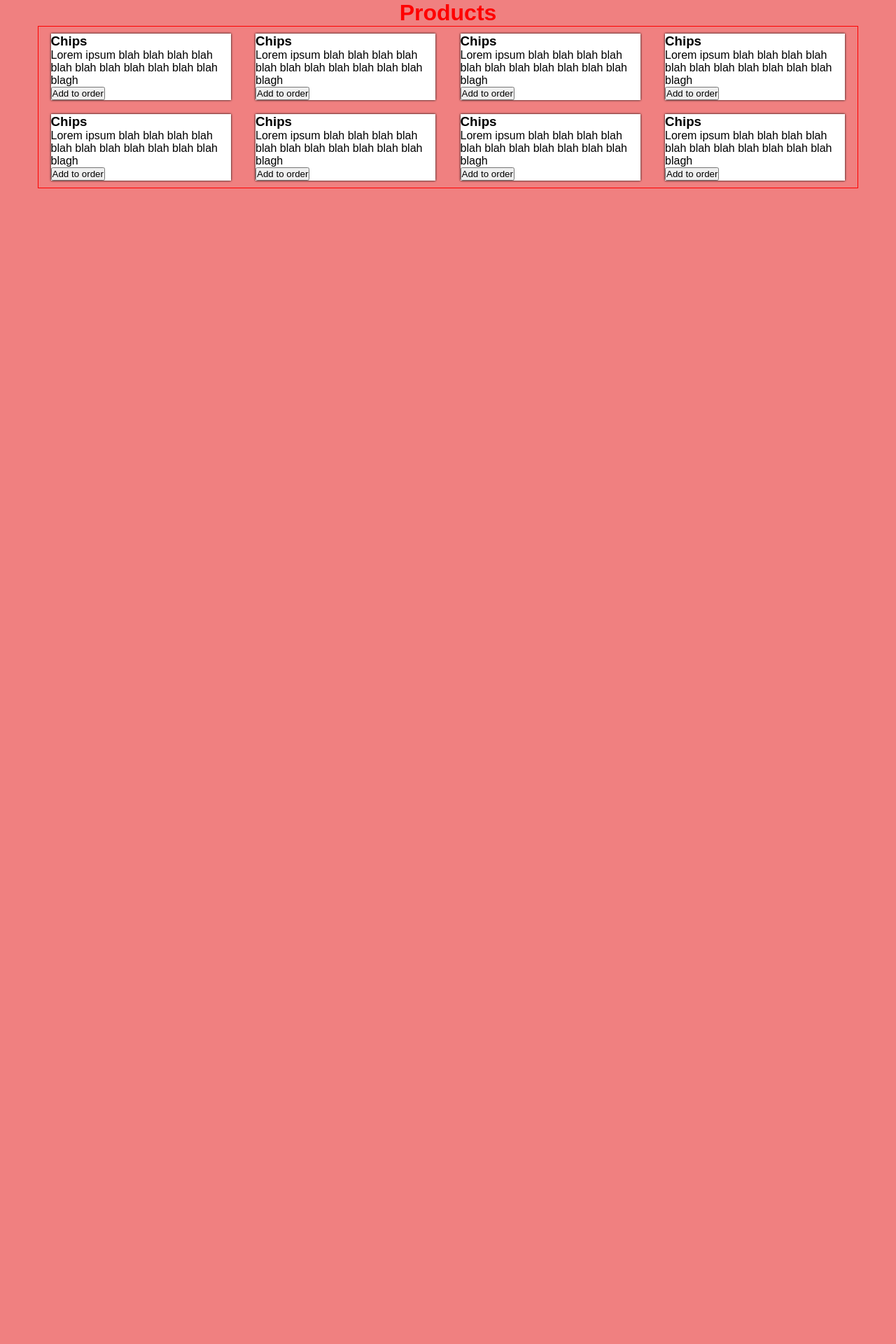
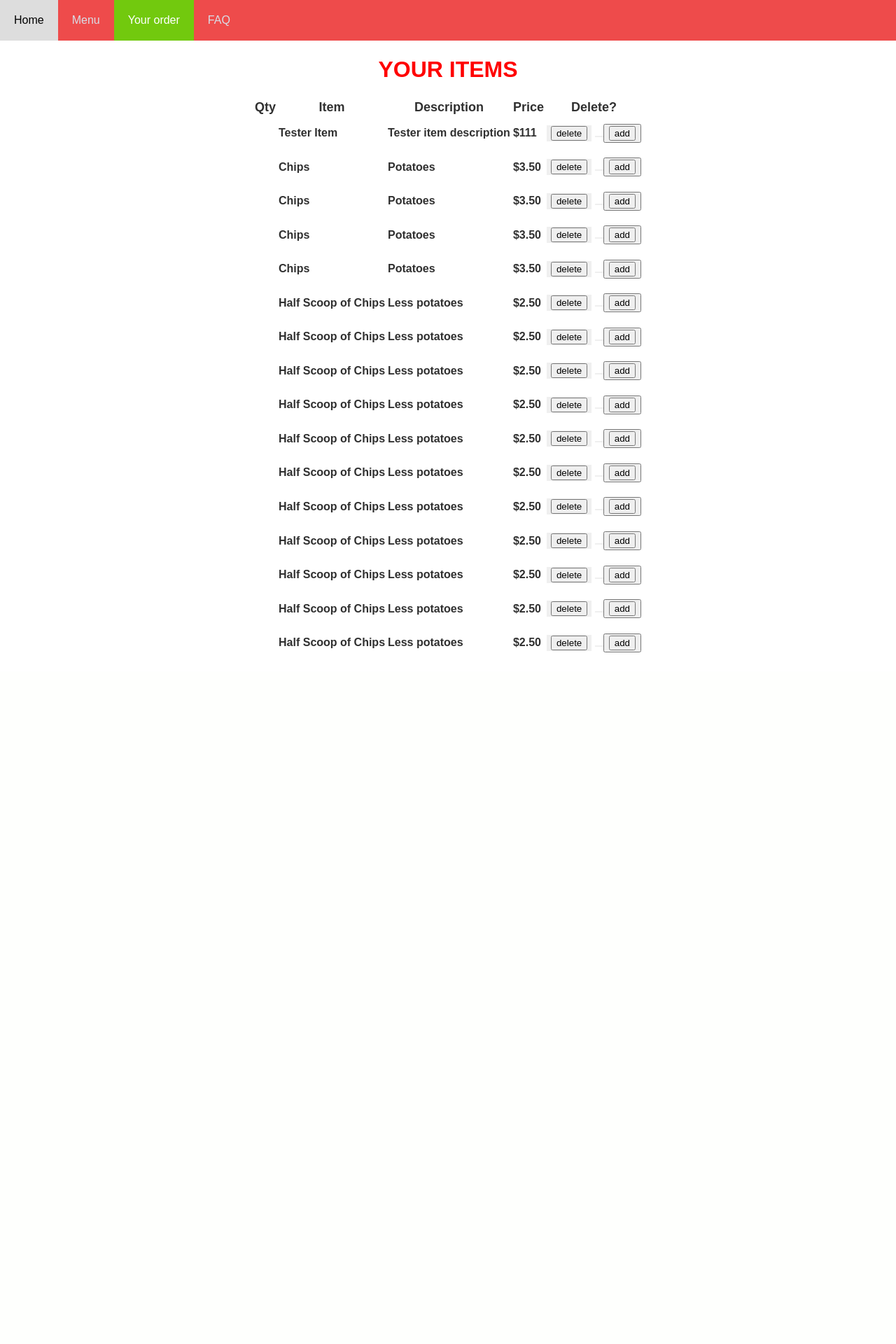
Before and after one commit to sophiayli/Sophia_webapp, a Flask app: page /tester in a window 1280 px wide. Shown: the top 1920 px of the page at 70% size. After the commit the page ends 932 px from the top, so only its background shows below. Run offline with Flask 2, Linux system fonts and the light colour scheme; data comes from the database, SQL or seed files in the repository; both versions use the stored data as it was after the commit.

Commit message:
added hover class to table rows
this makes it easier for users to see  which row their cursor is at when scrolling through their items
(because there are currently double ups of items - rather than  distinct items

```diff
--- a/main.py
+++ b/main.py
@@ -22,54 +22,46 @@ def close_connection(exception):
 def home():
     return render_template("index.html")
 
+#get items of a certain name
 @app.route("/menu", methods =['GET', 'POST'])
 def menu():
-   #get items with type name Chips
    cursor = get_db().cursor()
-   chips = "SELECT name, description, price FROM item WHERE type = 'Chips'"
+   chips = "SELECT id, name, description, price FROM item WHERE type = 'Chips'"
    cursor.execute(chips)
    chips = cursor.fetchall()
-   #get items with the name Fish
    cursor = get_db().cursor()
-   fish = "SELECT name, description, price FROM item WHERE type = 'Fish'"
+   fish = "SELECT id, name, description, price FROM item WHERE type = 'Fish'"
    cursor.execute(fish)
    fish = cursor.fetchall()
-   #get items with type name Popular
-   popular = "SELECT name, description, price FROM item WHERE type = 'Popular'"
+   popular = "SELECT id, name, description, price FROM item WHERE type = 'Popular'"
    cursor.execute(popular)
    popular = cursor.fetchall()
+
    return render_template("menu.html", chips = chips, fish = fish, popular = popular,)
 
-
+#deleting an item of the id called for
 @app.route("/orders")
 def orders():
     cursor = get_db().cursor()
     sql = "SELECT item.id, name, description, price, order_item.id FROM item INNER JOIN order_item ON item.id = order_item.item_id"
     cursor.execute(sql)
     results = cursor.fetchall()
-    return render_template("order.html", results=results)
+    return render_template("order.html", results=results,)
 
 @app.route("/tester", methods =['GET', 'POST'])
 def tester():
-   cursor = get_db().cursor()
-   chips = "SELECT name, description, price FROM item WHERE type = 'Chips'"
-   cursor.execute(chips)
-   chips = cursor.fetchall()
-   cursor = get_db().cursor()
-   fish = "SELECT name, description, price FROM item WHERE type = 'Fish'"
-   cursor.execute(fish)
-   fish = cursor.fetchall()
-   popular = "SELECT name, description, price FROM item WHERE type = 'Popular'"
-   cursor.execute(popular)
-   popular = cursor.fetchall()
-   return render_template("tester.html", chips = chips, fish = fish, popular = popular,)
+    cursor = get_db().cursor()
+    sql = "SELECT item.id, name, description, price, order_item.id FROM item INNER JOIN order_item ON item.id = order_item.item_id"
+    cursor.execute(sql)
+    results = cursor.fetchall()
+    return render_template("tester.html", results=results)
 
 @app.route("/faq")
 def faq():
     return render_template("faq.html")
 
 
-
+#adding items to an order
 @app.route("/add", methods=["GET","POST"])
 def add():
     if request.method =="POST":
@@ -80,6 +72,7 @@ def add():
         get_db().commit()
     return redirect('/menu')
 
+#deleting items from an order
 @app.route("/delete", methods=["GET", "POST"])
 def delete():
     if request.method == "POST":
--- a/static/stickymenu.css
+++ b/static/stickymenu.css
@@ -1,3 +1,7 @@
+*{
+  font-family: sans-serif;
+}
+
 .header {
   background-color: #f1f1f1;
   padding: 10px;
@@ -119,8 +123,45 @@ th {
   text-align: center;
 }
 
-tr:hover {background-color: coral;}
+.hover:hover {background-color: rgb(207, 230, 223);}
 
 .width{
   width: 90px;
 }
+
+.section{
+  width:100%;
+  height: 10000px;
+  background-size: cover;
+  background-color: lightcoral;
+  padding-bottom: 50px;
+}
+
+.section h1{
+  text-align: center;
+}
+.container{
+  width: 70%;
+  flex-wrap: wrap;
+  justify-content:  space-between;
+  display:flex;
+  margin:auto;
+  border:rgb(48, 48, 0)
+}
+.cards{
+  flex-basis: 45%;
+  margin: 10px 20px 10px 10px;
+  background-color: white;
+  box-shadow: 0px 0px 3px 0px black;
+}
+
+@media only screen and (min-width: 200px) and (max-width: 500px){
+  .container{
+    width: 350px;
+    flex-direction: column;
+  }
+  .cards{
+    margin: 10px;
+  }
+
+}
--- a/templates/index.html
+++ b/templates/index.html
@@ -8,7 +8,6 @@
 </head>
 
 <link rel="stylesheet" href={{url_for('static',filename='stickymenu.css')}}>
-<link rel="stylesheet" href={{url_for('static',filename='text.css')}}>
 
 <title>Home page</title>
 <style>
--- a/templates/tester.html
+++ b/templates/tester.html
@@ -4,104 +4,70 @@
     <meta charset="UTF-8">
     <meta http-equiv="X-UA-Compatible" content="IE=edge">
     <meta name="viewport" content="width=device-width, initial-scale=1.0">
-    <title>Menu Page</title>
-    <link rel="stylesheet" href={{url_for('static',filename='stickymenu.css')}}>
-    <link rel="stylesheet" href={{url_for('static',filename='text.css')}}>
+    <title>Order Page</title>
+
   <style>
-    *{
-      margin:0px;
-      padding: 0px;
-      font-family: sans-serif;
-    }
-    .section{
-      width: 100%;
-      height: 10000px;
-      background-size: cover;
-      background-color: lightcoral;
-      padding-bottom: 50px;
+  .btn-group .button{
+    border: none;
+    display: inline-block;
   }
 
-    .section h1{
-      text-align: center;
-    }
-    .container{
-      width: 1170px;
-      flex-wrap: wrap;
-      justify-content: space-around;
-      display: flex;
-      margin:auto;
-      border: 1px solid red
-    }
-    .cards{
-      flex-basis: 22%;
-      margin: 10px 0px;
-      background-color: white;
-      box-shadow: 0px 0px 3px 0px black;
-    }
-
-    @media only screen and (min-width: 200px) and (max-width: 500px){
-      .container{
-        width: 350px;
-        flex-direction: column;
-      }
-      .cards{
-        margin: 10px;
-      }
-
+.form{
+    border: none;
   }
   </style>
 </head>
+
 <body>
-  <div class="section">
-    <h1>Products</h1>
-    <div class="container">
-      <div class="cards">
-      <h3>Chips</h3>
-      <p>Lorem ipsum blah blah blah blah blah blah blah blah blah blah blah blagh</p>
-      <button>Add to order</button>
+
+<link rel="stylesheet" href={{url_for('static',filename='stickymenu.css')}}>
+<link rel="stylesheet" href={{url_for('static',filename='text.css')}}>
+
+  <div id="navbar">
+      <a href="http://127.0.0.1:5000/home">Home</a>
+      <a href="http://127.0.0.1:5000/menu">Menu</a>
+      <a class = "active" href="http://127.0.0.1:5000/orders">Your order</a>
+      <a href="http://127.0.0.1:5000/faq">FAQ</a>
     </div>
+  <div class="content">
+  <h1>YOUR ITEMS</h1>
+  <table class="center">
+      <tr>
+        <th>Qty</th>
+        <th>Item</th>
+        <th>Description</th>
+        <th>Price</th>
+        <th>Delete?</th>
+      </tr>
+  {% for item in results %}
+<tr>
+    <td><h2></h2></td>
+    <td><h2>{{ item [1] }}</h2></td>
+    <td><h2>{{ item [2] }}</h2></td>
+    <td><h2>{{ item [3] }}</h2></td>
+    <td>
+      <div class = "btn-group">
+        <button class = "button">
+          <form action="/delete" method="post">
+          <input type="hidden" name="id" value="{{item[4]}}">
+          <input type="submit" value="delete">
+          </form>
+    </button>
+    <button class ="button">
+        <form action="/add" method="post">
+          <button>
+            <input type="hidden" name="item" value="{{item[0]}}">
+            <input type="submit" value="add"></button>
+        </form>
+    </button>
+    </div>
+    </td>
+</tr>
+  {% endfor %}
 
-    <div class="cards">
-    <h3>Chips</h3>
-    <p>Lorem ipsum blah blah blah blah blah blah blah blah blah blah blah blagh</p>
-    <button>Add to order</button>
+
+  </table>
   </div>
-  <div class="cards">
-    <h3>Chips</h3>
-    <p>Lorem ipsum blah blah blah blah blah blah blah blah blah blah blah blagh</p>
-    <button>Add to order</button>
-  </div>
-  <div class="cards">
-    <h3>Chips</h3>
-    <p>Lorem ipsum blah blah blah blah blah blah blah blah blah blah blah blagh</p>
-    <button>Add to order</button>
-  </div>
-  <div class="cards">
-  <h3>Chips</h3>
-  <p>Lorem ipsum blah blah blah blah blah blah blah blah blah blah blah blagh</p>
-  <button>Add to order</button>
-</div>
-
-<div class="cards">
-  <h3>Chips</h3>
-  <p>Lorem ipsum blah blah blah blah blah blah blah blah blah blah blah blagh</p>
-  <button>Add to order</button>
-</div>
-<div class="cards">
-  <h3>Chips</h3>
-  <p>Lorem ipsum blah blah blah blah blah blah blah blah blah blah blah blagh</p>
-  <button>Add to order</button>
-</div>
-<div class="cards">
-  <h3>Chips</h3>
-  <p>Lorem ipsum blah blah blah blah blah blah blah blah blah blah blah blagh</p>
-  <button>Add to order</button>
-</div>
-
-</div>
-</div>
-
-</body>
   <script>
     window.onscroll = function() {myFunction()};
 
@@ -116,8 +82,5 @@ function myFunction() {
       }
     }
     </script>
-
 </body>
-
-
 </html>
```
Also changed, not shown: templates/menu.html (+43 -23 lines), templates/order.html (+4 -4 lines), sophia_webapp.db. Lines whose indentation alone changed are shown as unchanged.
